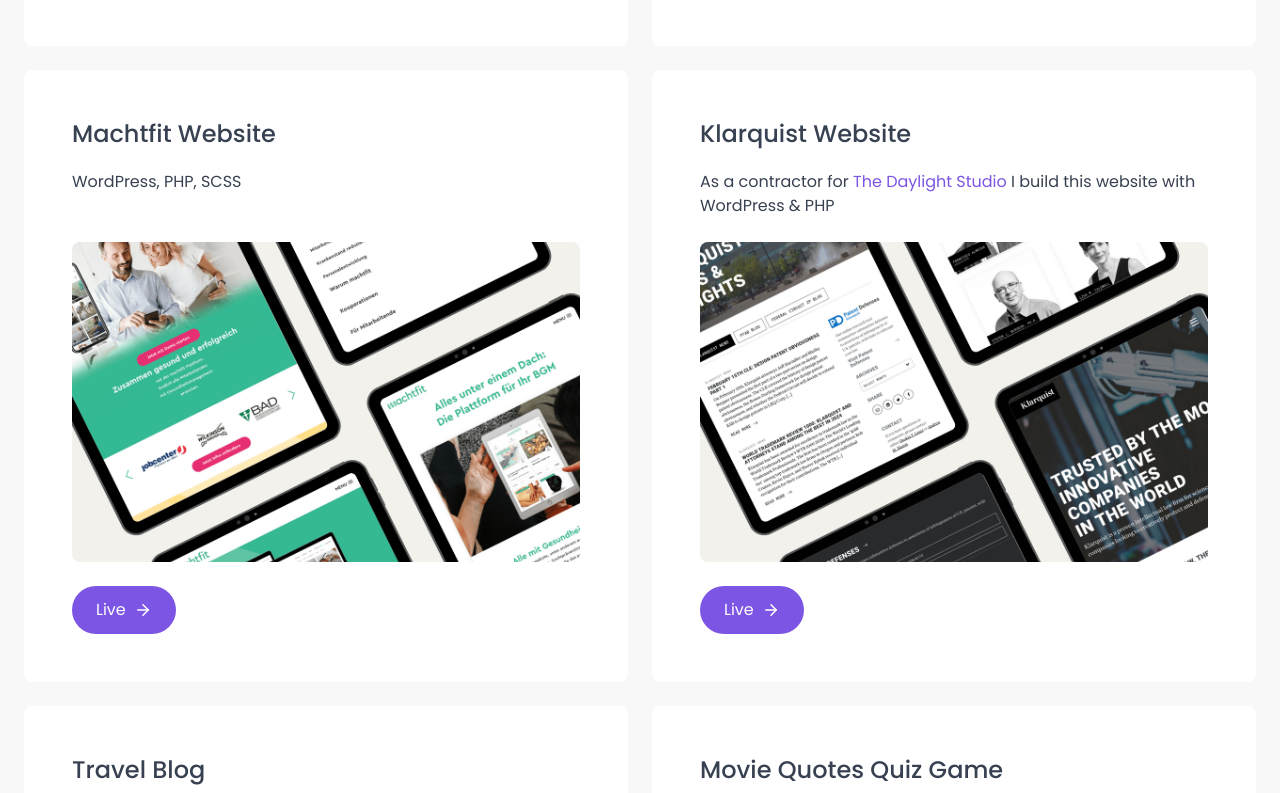
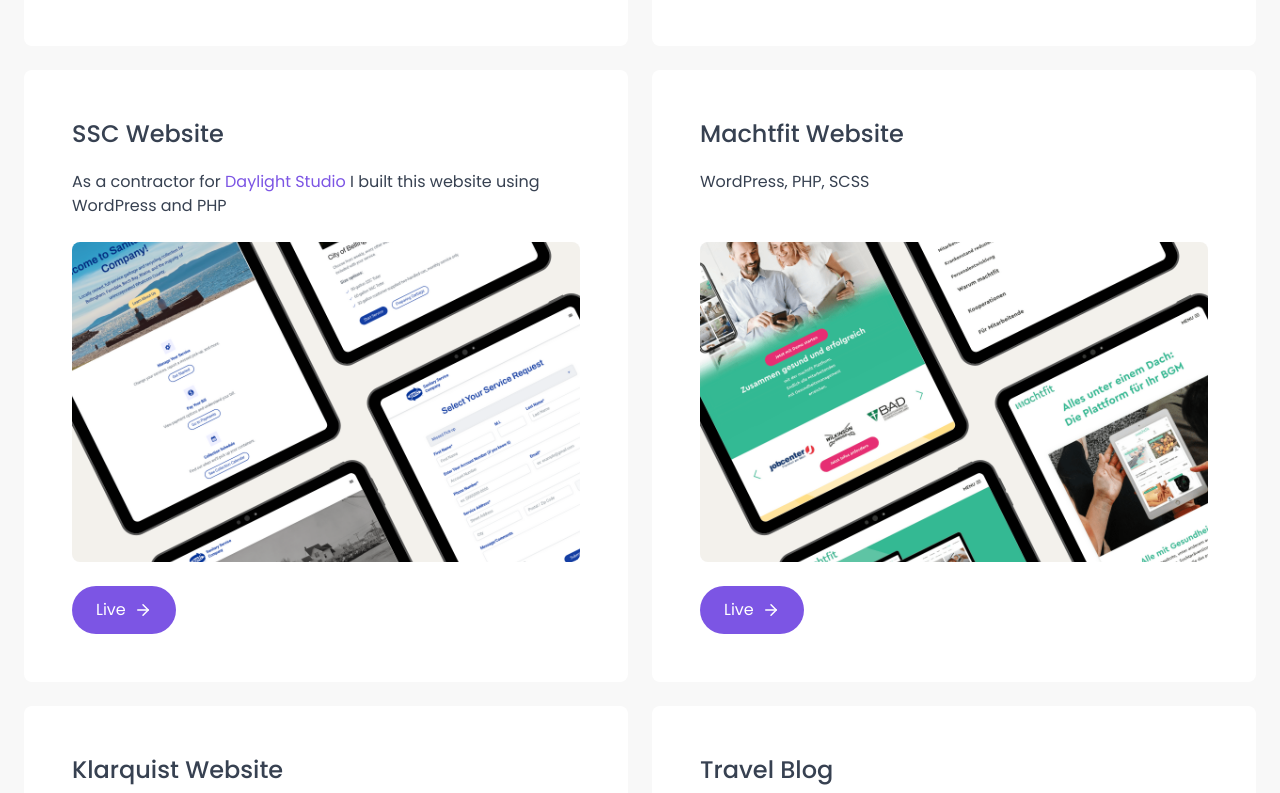
Before and after one commit to kguzik/portfolio-karolina-guzik, a Next.js app: page /portfolio in a window 1280 px wide. Shown: the part 1527-2320 px from the top of the page. Built offline with nearby package versions, Linux system fonts and the light colour scheme.

Commit message:
feat: add project to portfolio

```diff
--- a/constants/index.ts
+++ b/constants/index.ts
@@ -72,13 +72,21 @@
     },
     {
         id: 5,
+        title: 'SSC Website',
+        description:
+            'As a contractor for <a href="https://thedaylightstudio.com/" target="_blank">Daylight Studio</a>  I built this website using WordPress and PHP',
+        link: 'https://ssc-inc.com/',
+        image: '/images/ssc-mockups.png',
+    },
+    {
+        id: 6,
         title: 'Machtfit Website',
         description: 'WordPress, PHP, SCSS',
         link: 'https://www.machtfit.de/',
         image: '/images/machtfit-mockups.png',
     },
     {
-        id: 6,
+        id: 7,
         title: 'Klarquist Website',
         description:
             'As a contractor for <a href="https://thedaylightstudio.com/" target="_blank">The Daylight Studio</a> I build this website with WordPress & PHP',
@@ -86,14 +94,14 @@
         image: '/images/klarquist-mockups.png',
     },
     {
-        id: 7,
+        id: 8,
         title: 'Travel Blog',
         description: 'WordPress, PHP, SCSS',
         link: 'https://turystyczny.com.pl/',
         image: '/images/turystyczny-mockups.png',
     },
     {
-        id: 8,
+        id: 9,
         title: 'Movie Quotes Quiz Game',
         description: 'React.js, SCSS, Firebase',
         link: 'https://kguzik.github.io/movie-quotes-quiz/',
@@ -101,14 +109,14 @@
         image: '/images/movie-quotes-quiz-mockups.png',
     },
     {
-        id: 9,
+        id: 10,
         title: 'Corpussanum Website',
         description: 'WordPress, PHP, SCSS',
         link: 'https://corpussanum.pl/',
         image: '/images/corpussanum-mockups.png',
     },
     {
-        id: 10,
+        id: 11,
         title: 'Reveil Website',
         description: 'HTML, CSS, JavaScript',
         link: 'http://reveil.com.pl/',
@@ -116,21 +124,21 @@
         image: '/images/reveil-mockups.png',
     },
     {
-        id: 11,
+        id: 12,
         title: 'AP Diet Website + Shop',
         description: 'WordPress, PHP, SCSS, WooCommerce',
         link: 'https://apdiet.pl/',
         image: '/images/apdiet-mockups.png',
     },
     {
-        id: 12,
+        id: 13,
         title: 'Pozytywnie o jedzeniu Website + Shop',
         description: 'WordPress, PHP, SCSS, WooCommerce',
         link: 'https://pozytywnieojedzeniu.pl/',
         image: '/images/pozytywnie-mockups.png',
     },
     {
-        id: 13,
+        id: 14,
         title: 'Który Kosz App',
         description: 'React.js, CSS',
         link: 'https://kguzik.github.io/ktory-kosz/',
@@ -138,7 +146,7 @@
         image: '/images/ktorykosz-mockups.png',
     },
     {
-        id: 14,
+        id: 15,
         title: 'Biznestoq Blog',
         description: 'WordPress, PHP, SCSS',
         link: 'https://biznestoq.pl/',
```
Also changed, not shown: public/images/ssc-mockups.png (added).
